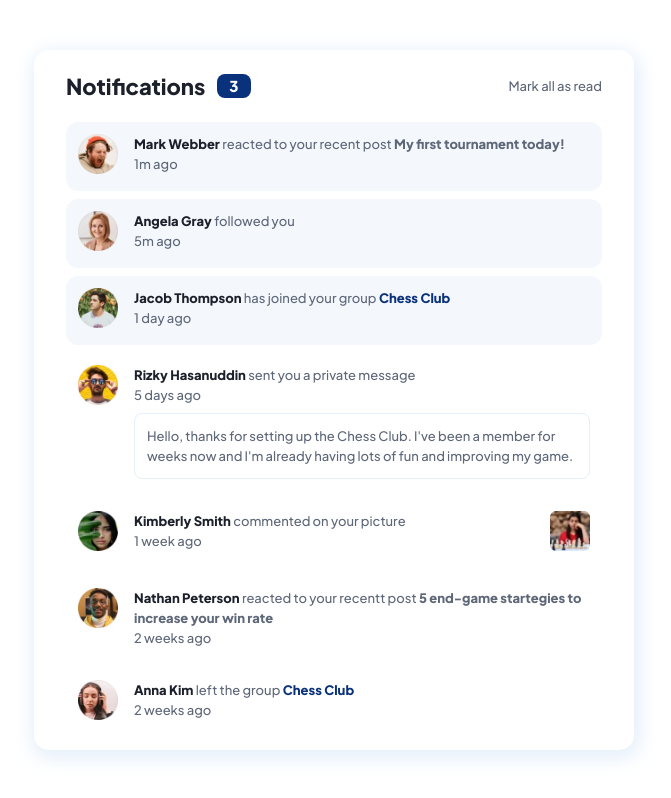
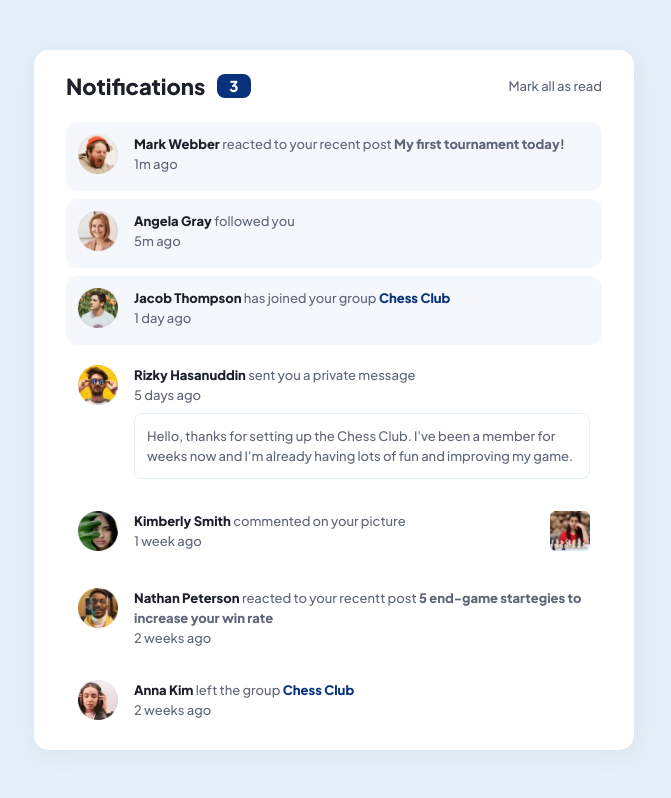
Before and after one commit to browyn/notification-page-app, a React (Create React App) app: page / in a window 1280 px wide. Shown: the whole page, without its empty margins (306-977 px from the left). Built offline with nearby package versions, Linux system fonts and the light colour scheme.

Commit message:
Added hover effects

```diff
--- a/src/components/styles.scss
+++ b/src/components/styles.scss
@@ -8,10 +8,11 @@
     margin: auto;
     padding: 24px 32px;
     border-radius: 15px;
-    box-shadow: 2px 5px 20px 4px $lightGrayishBlue1;
+    box-shadow: 2px 5px 20px 4px $lightGrayishBlue2;
     display: flex;
     flex-direction: column;
     gap: 24px;
+    background: $white;
 
     @media only screen and (max-width: 575px) {
         width: 100%;
--- a/src/index.scss
+++ b/src/index.scss
@@ -11,7 +11,7 @@
 body {
     font-size: 13px;
     font-family: 'Plus Jakarta Sans', sans-serif;
-    background: $white;
+    background: $lightGrayishBlue1;
     color: $darkGrayishBlue;
     line-height: 20px;
 }
```
